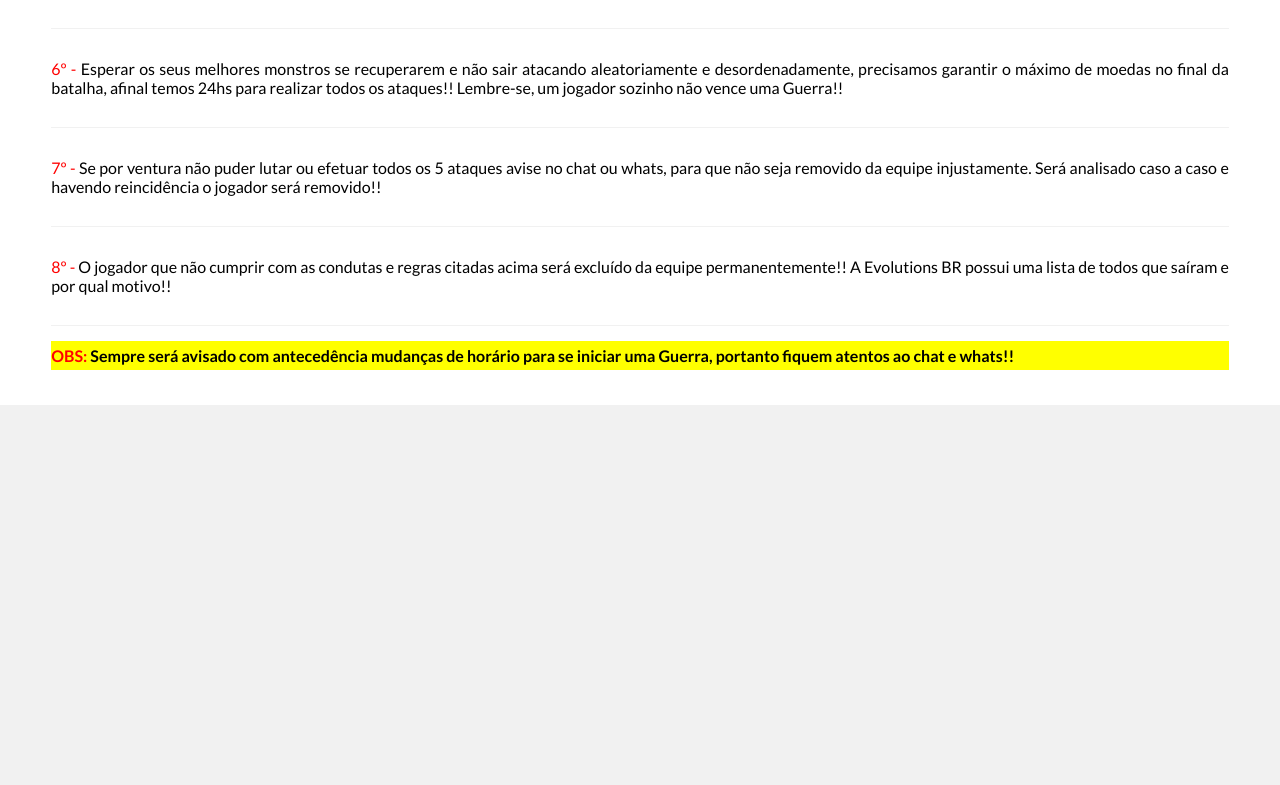
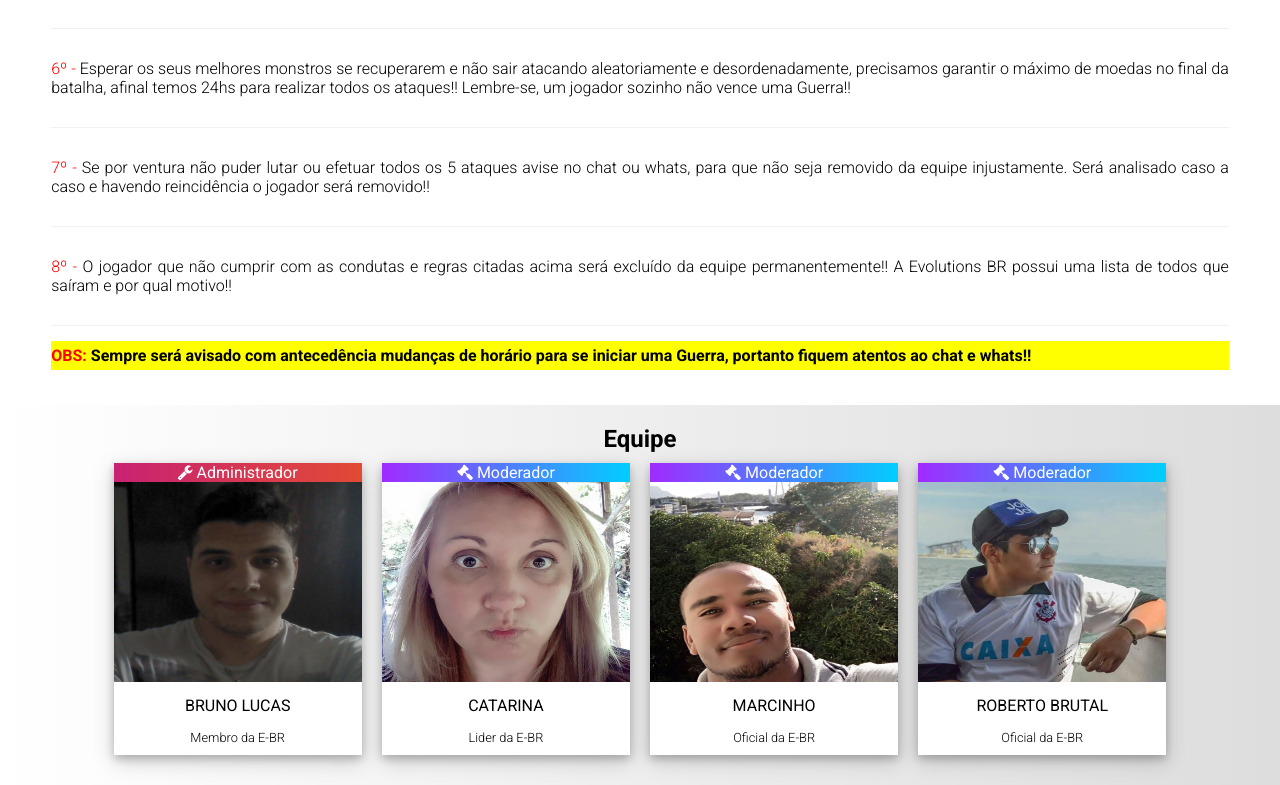
Before and after one commit to BrunoLBrito/evolutions-br, a website: page index.html in a window 1280 px wide. Shown: the part 997-1782 px from the top of the page. Before the commit the page ends 1630 px from the top, so only its background shows below. Drawn offline with nearby package versions, Linux system fonts and the light colour scheme.

Commit message:
Mudanças de cores no menu, header e adição da section equipe

```diff
--- a/index.html
+++ b/index.html
@@ -24,7 +24,7 @@
 
                 <div class="profile">
                     <img src="img/profile.png">
-                    <span class="cargo"><i class="fa fa-wrench"></i> Administrador</span>
+                    <span class="cargo-adm"><i class="fa fa-wrench"></i> Administrador</span>
                     <p>Olá, <span>Bruno Lucas</span></p>
                 </div>
                 <ul>
@@ -110,6 +110,43 @@
             <div class="clear"></div>
         </section> <!-- FIM SECTION REGRAS -->
 
+        <section class="container equipe">
+            <div class="content">
+                <h2>Equipe</h2>
+
+                <div class="flex">
+                    <article class="box">
+                        <span class="cargo-adm"><i class="fa fa-wrench"></i> Administrador</span>
+                        <img src="img/bruno.jpg" title="Bruno Lucas" alt="Bruno Lucas">
+                        <h3>Bruno Lucas</h3>
+                        <p>Membro da E-BR</p>
+                    </article>
+
+                    <article class="box">
+                        <span class="cargo-mod"><i class="fa fa-gavel"></i> Moderador</span>
+                        <img src="img/catarina.jpg" title="Catarina" alt="Catarina">
+                        <h3>Catarina</h3>
+                        <p>Lider da E-BR</p>
+                    </article>
+
+                    <article class="box">
+                        <span class="cargo-mod"><i class="fa fa-gavel"></i> Moderador</span>
+                        <img src="img/marcinho.jpg" title="Marcinho" alt="Marcinho">
+                        <h3>Marcinho</h3>
+                        <p>Oficial da E-BR</p>
+                    </article>
+
+                    <article class="box">
+                        <span class="cargo-mod"><i class="fa fa-gavel"></i> Moderador</span>
+                        <img src="img/Roberto Brutal.jpg" title="Roberto Brutal" alt="Roberto Brutal">
+                        <h3>Roberto Brutal</h3>
+                        <p>Oficial da E-BR</p>
+                    </article>
+                </div>
+
+            </div>
+            <div class="clear"></div>
+        </section>
     </main> <!-- FIM MAIN -->
 
 <script src="js/script.js"></script>
--- a/sass/boot.sass
+++ b/sass/boot.sass
@@ -35,7 +35,7 @@ body
 
 // HEADER //
 .header
-    background: -webkit-linear-gradient(right, gray , #000)
+    background: -webkit-gradient(linear, left top, right top, color-stop(0%,#A02BFF), color-stop(100%,#00CEFF))
     height: 80px
     position: fixed
     z-index: 99
@@ -85,7 +85,7 @@ body
             margin-top: 80px
             a
                 color: #fff
-                background: -webkit-linear-gradient(right, gray , #000)
+                background: -webkit-gradient(linear, left top, right top, color-stop(0%,#A02BFF), color-stop(100%,#00CEFF))
                 display: block
                 margin-top: 2px
                 padding: 20px
@@ -94,10 +94,10 @@ body
                     width: 20px
                     height: 20px
                     // background-color: #f00
-                    color: #F00
+                    color: #fff
                     text-align: center
         .profile
-            background: -webkit-linear-gradient(right, gray , #000)
+            background: -webkit-gradient(linear, left top, right top, color-stop(0%,#A02BFF), color-stop(100%,#00CEFF))
             width: 100%
             height: 80px
             float: left
@@ -112,10 +112,17 @@ body
             p
                 margin-top: 15px
                 text-decoration: underline
-            .cargo
-                color: #fff
-                background: -webkit-gradient(linear, left top, right top, color-stop(0%,#c82273), color-stop(100%,#e24a35))
-                display: block
+.cargo-adm
+    color: #fff
+    background: -webkit-gradient(linear, left top, right top, color-stop(0%,#c82273), color-stop(100%,#e24a35))
+    display: block
+    text-align: center
+.cargo-mod
+    color: #fff
+    background: -webkit-gradient(linear, left top, right top, color-stop(0%,#A02BFF), color-stop(100%,#00CEFF))
+    display: block
+    text-align: center
+
 
 // MAIN //
 main
@@ -124,7 +131,9 @@ main
 // SECTION REGRAS //
 .section-regras
     background-color: #fff
-    font-family: 'Lato', sans-serif
+    font-family: 'Roboto', sans-serif
+    font-weight: 300
+    font-size: 1em
     h2
         color: #000
         text-align: center
@@ -161,3 +170,35 @@ main
                 margin: 15px 0px
                 padding: 5px 0px
                 font-weight: bold
+
+// SECTION EQUIPE //
+.equipe
+    width: 100%
+    background: -webkit-gradient(linear, left top, right top, color-stop(0%,#fff), color-stop(100%,#ddd))
+    font-family: 'Roboto', sans-serif
+    h2
+        text-align: center
+    .flex
+        display: flex
+        flex-wrap: wrap
+        flex-direction: row
+        justify-content: center
+        .box
+            background-color: #fff
+            width: 200px
+            min-width: 248.212px
+            text-align: center
+            box-shadow: 0 4px 8px 0 rgba(0, 0, 0, 0.2), 0 6px 20px 0 rgba(0, 0, 0, 0.19)
+            margin: 10px
+            img
+                width: 100%
+                height: 200px
+            h3
+                font-size: 1em
+                text-transform: uppercase
+                font-weight: 400
+                padding: 10px 0px
+            p
+                font-size: .8em
+                font-weight: 300
+                padding: 5px 0px 10px 0px
```
Also changed, not shown: css/boot.css, img/Originals/bruno.jpg (added), img/Originals/marcinho.jpg (added), img/Roberto Brutal.jpg (added), img/background.jpg (added), img/background.png (added), img/bruno.jpg (added), img/catarina.jpg (added), img/marcinho.jpg (added), 1 other file.
